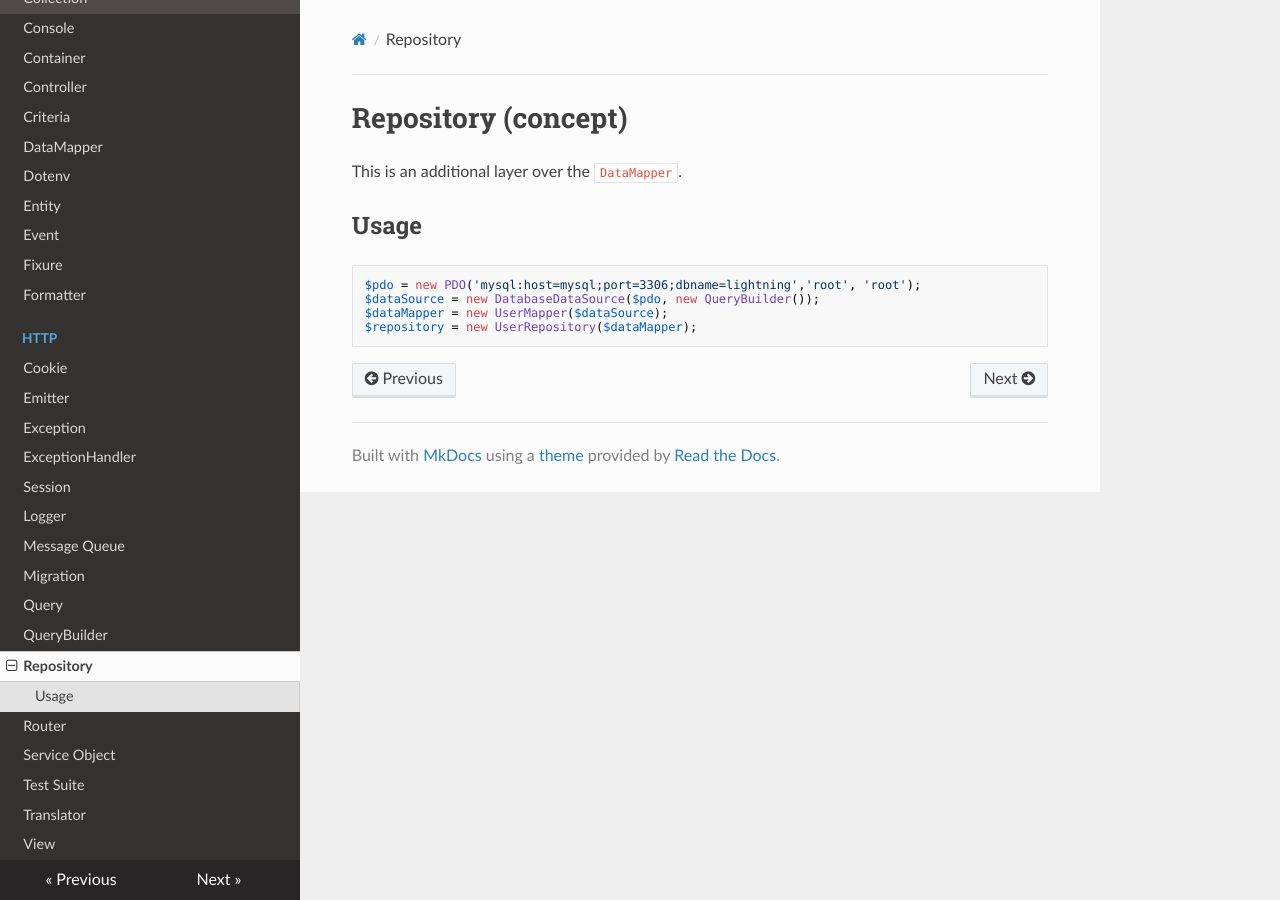
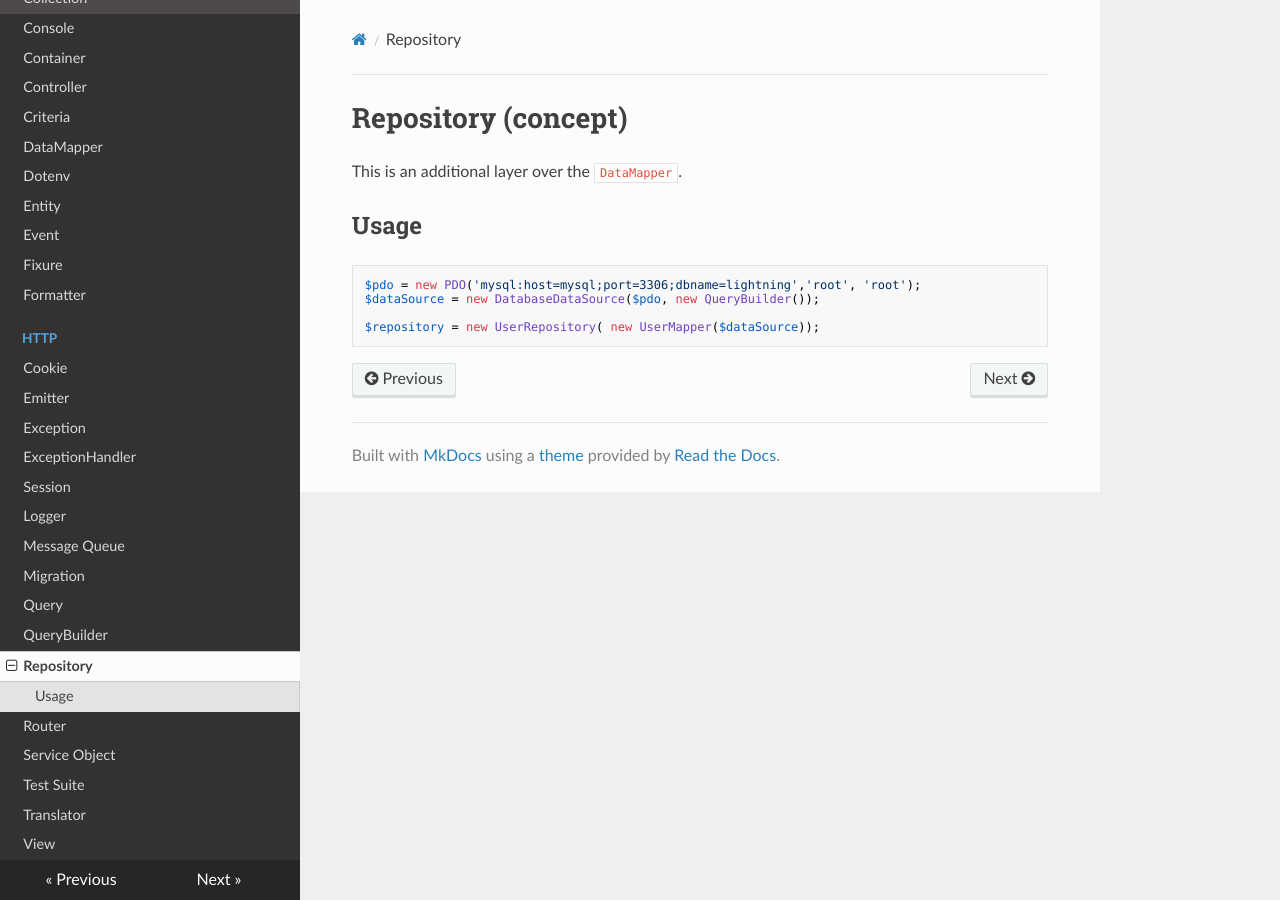
Before and after one commit to jamielsharief/lightning, an MkDocs documentation site: the page built from docs/repository.md, in a window 1280 px wide. Built offline with MkDocs 1.6.1, drawn with Linux system fonts in a browser that asks for light colours; nearby versions of some CDN libraries.

Commit message:
cleaned up

````diff
--- a/docs/repository.md
+++ b/docs/repository.md
@@ -1,13 +1,12 @@
 # Repository (concept)
 
 This is an additional layer over the `DataMapper`.
-
 
 ## Usage
 
 ```php
 $pdo = new PDO('mysql:host=mysql;port=3306;dbname=lightning','root', 'root');
 $dataSource = new DatabaseDataSource($pdo, new QueryBuilder());
-$dataMapper = new UserMapper($dataSource);
-$repository = new UserRepository($dataMapper);
+
+$repository = new UserRepository( new UserMapper($dataSource));
 ```
````
Also changed, not shown: README.md (+1 -0 lines).
